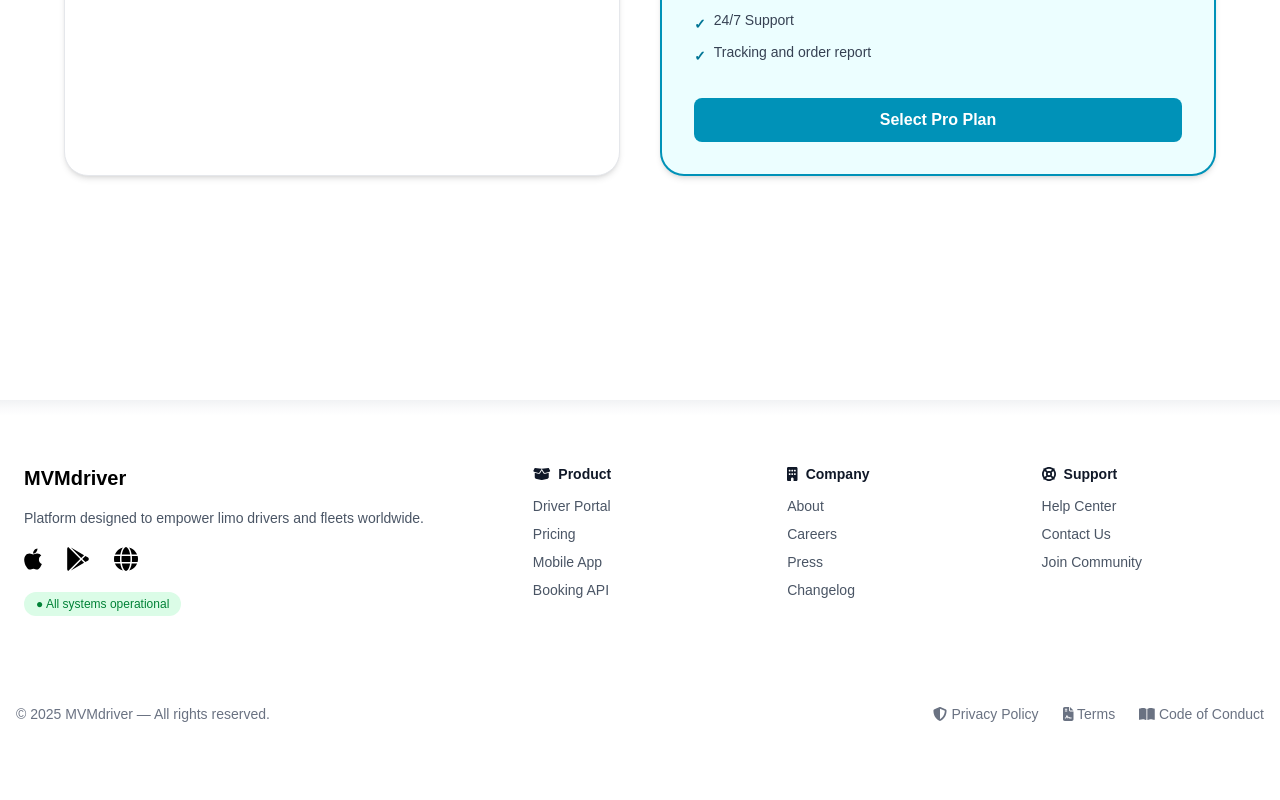
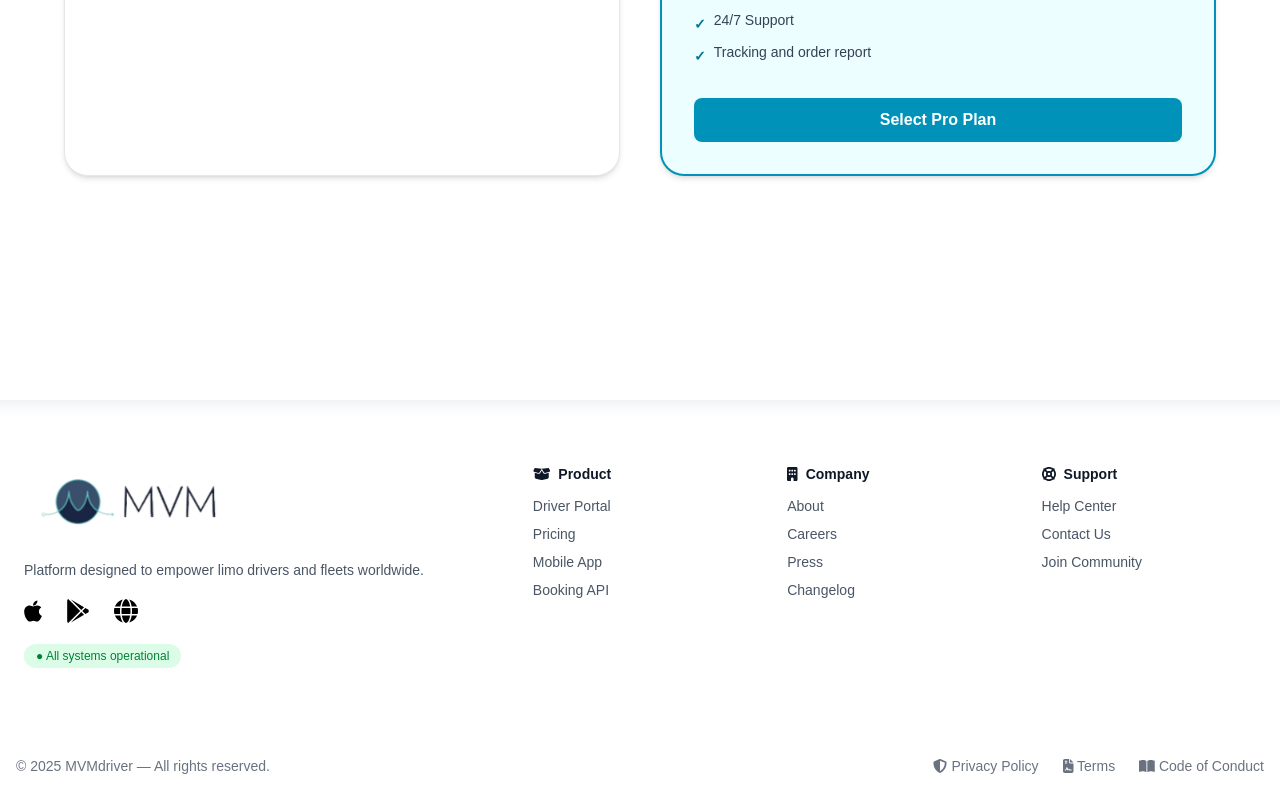
Before and after one commit to jalilkhan625/mvmdriver, a Next.js app: page /en in a window 1280 px wide. Shown: the part 3002-3802 px from the top of the page. Before the commit the page ends 3750 px from the top, so only its background shows below. Built offline with nearby package versions, Linux system fonts and the light colour scheme.

Commit message:
icons added

```diff
--- a/src/components/Footer.tsx
+++ b/src/components/Footer.tsx
@@ -22,12 +22,17 @@ export default function Footer() {
       <div className="relative z-10 max-w-7xl mx-auto px-4 sm:px-6 py-16 grid grid-cols-1 sm:grid-cols-2 md:grid-cols-5 gap-10 text-sm">
         {/* Logo and Description */}
         <div className="col-span-1 sm:col-span-2 space-y-4">
-          <div className="text-xl font-bold text-black">MVMdriver</div>
+          {/* Logo Image */}
+          <img
+            src="/mvmdriver_logo_white.PNG"
+            alt="MVMdriver Logo"
+            className="h-20"
+          />
           <p className="text-gray-600">
             Platform designed to empower limo drivers and fleets worldwide.
           </p>
 
-          {/* Icons only: App Store, Google Play, Web */}
+          {/* Icons: App Store, Google Play, Web */}
           <div className="flex items-center gap-6 text-black text-2xl mt-4">
             <a
               href="https://apps.apple.com/md/app/mvmdriver/id1624652462"
```
